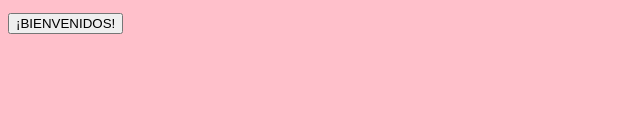
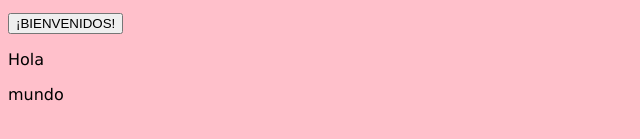
Before and after one commit to GabyLeal/gitevaluacion, a plain HTML site: page index.html in a window 1280 px wide. Shown: the part 173-312 px from the top of the page, without its empty margins (0-640 px from the left). Drawn offline with Linux system fonts and the light colour scheme.

Commit message:
Update index.html
dos

```diff
--- a/index.html
+++ b/index.html
@@ -15,5 +15,9 @@
     <p>alegría</p>
 
     <input type="button" onclick="bienvenida()" value="¡BIENVENIDOS!">
+
+    <p>Hola</p>
+    <p>mundo</p>
+
 </body>
 </html>
```
